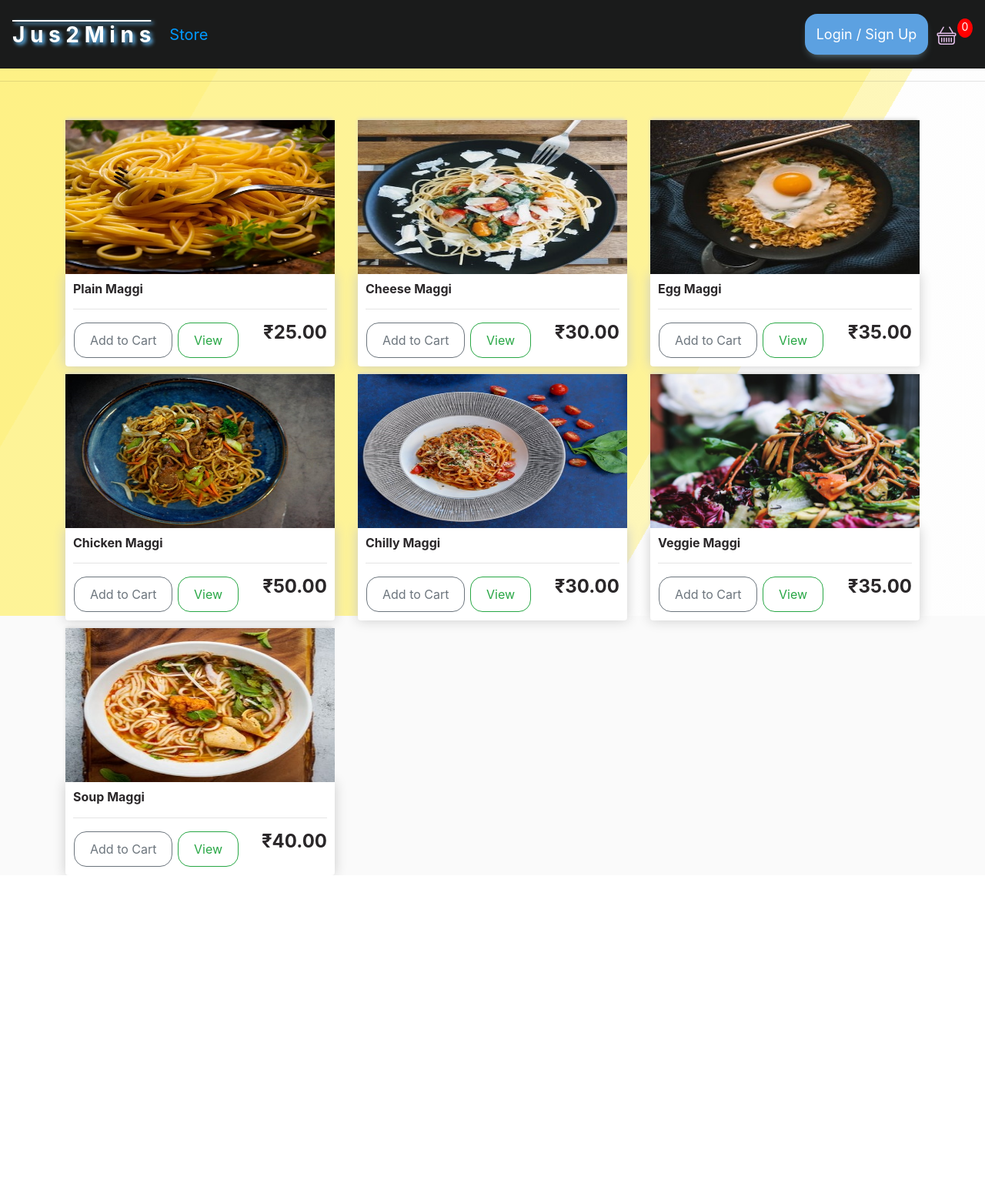
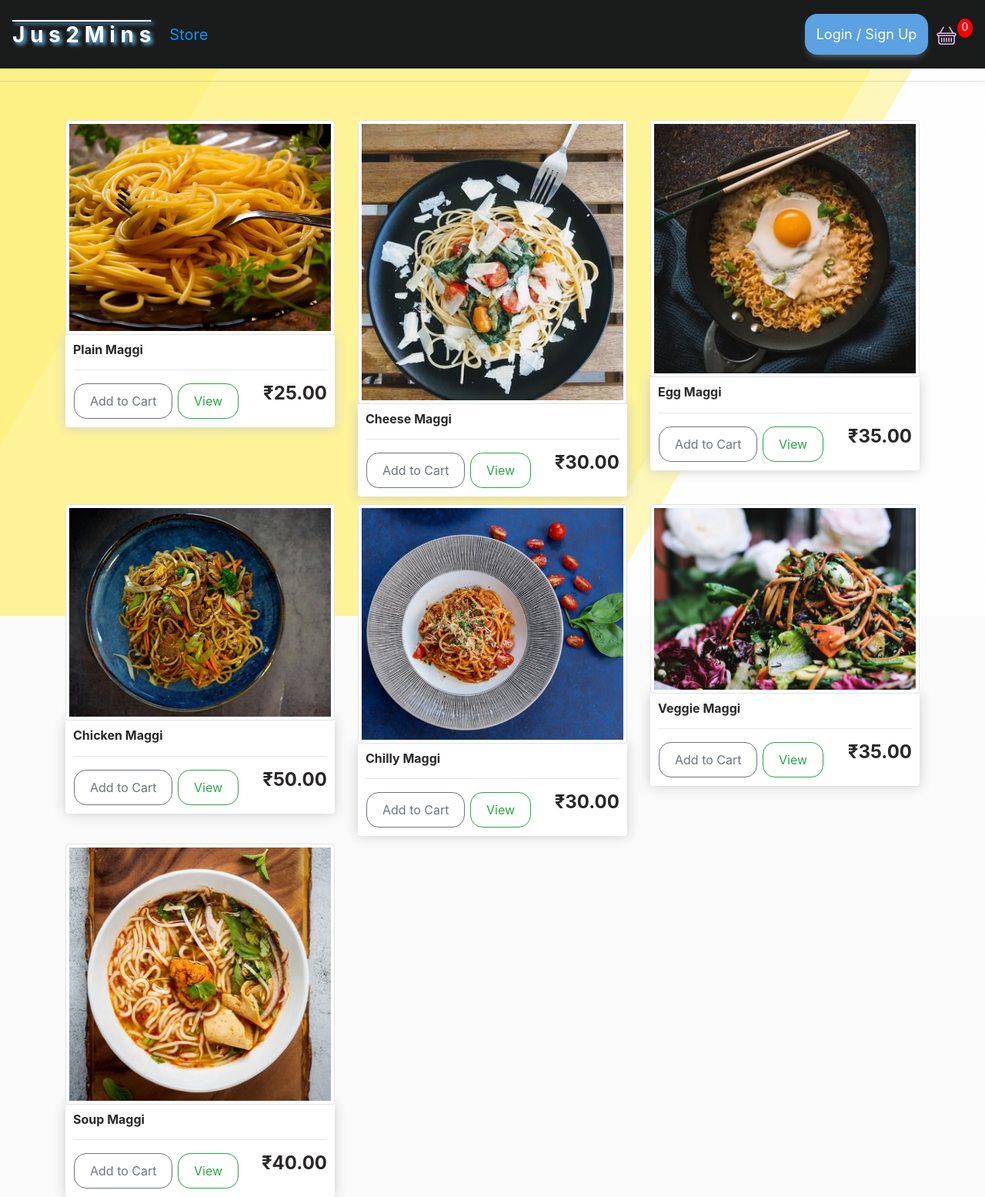
Before and after one commit to Souraja-Dasray/food-ordering-webapp, a Django app: page / in a window 1280 px wide. Shown: the whole page at 77% size. Before the commit the page ends 1137 px from the top, so only its background shows below. Run offline with Django 3.2, Linux system fonts and the light colour scheme; data comes from the database, SQL or seed files in the repository; some libraries are stand-ins or nearby versions.

Commit message:
Update store.html

```diff
--- a/store/templates/store/store.html
+++ b/store/templates/store/store.html
@@ -4,7 +4,8 @@
 <div class="row">
     {% for product in products %}
 	<div class="col-lg-4">
-        <img class="thumbnail" src="{{product.imageURL}}">
+
+        <img src="{{product.imageURL}}" class="img-thumbnail" alt="...">
         <div class="box-element product">
             <h6><strong>{{product.name}}</strong></h6>
             <hr>
@@ -12,6 +13,7 @@
             <a class="btn btn-outline-success" href="#">View</a>
             <h4 style="display: inline-block; float: right"><strong>₹{{product.price|floatformat:2}}</strong></h4>
         </div>
+
     </div>
     {% endfor %}
 </div>
```
